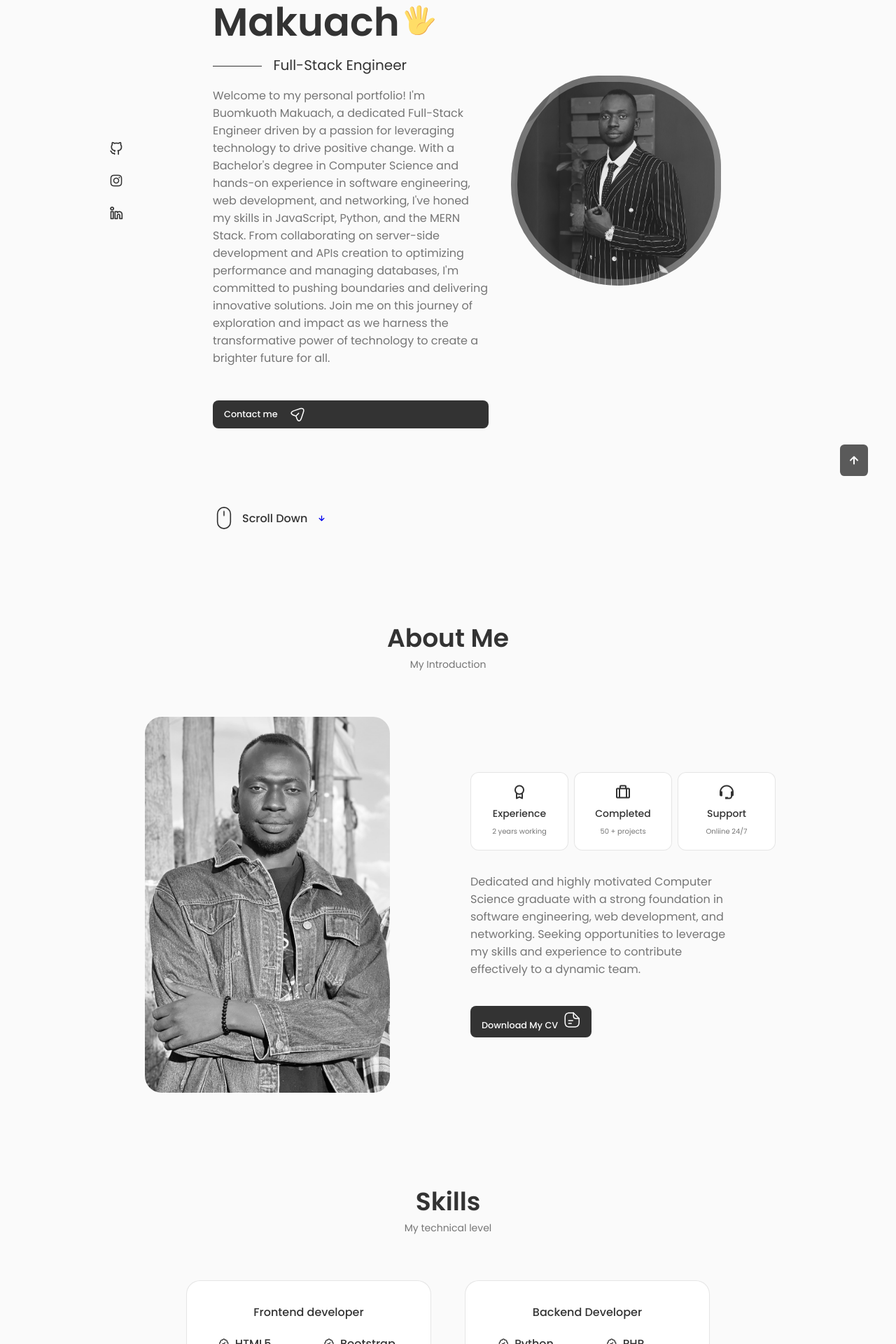
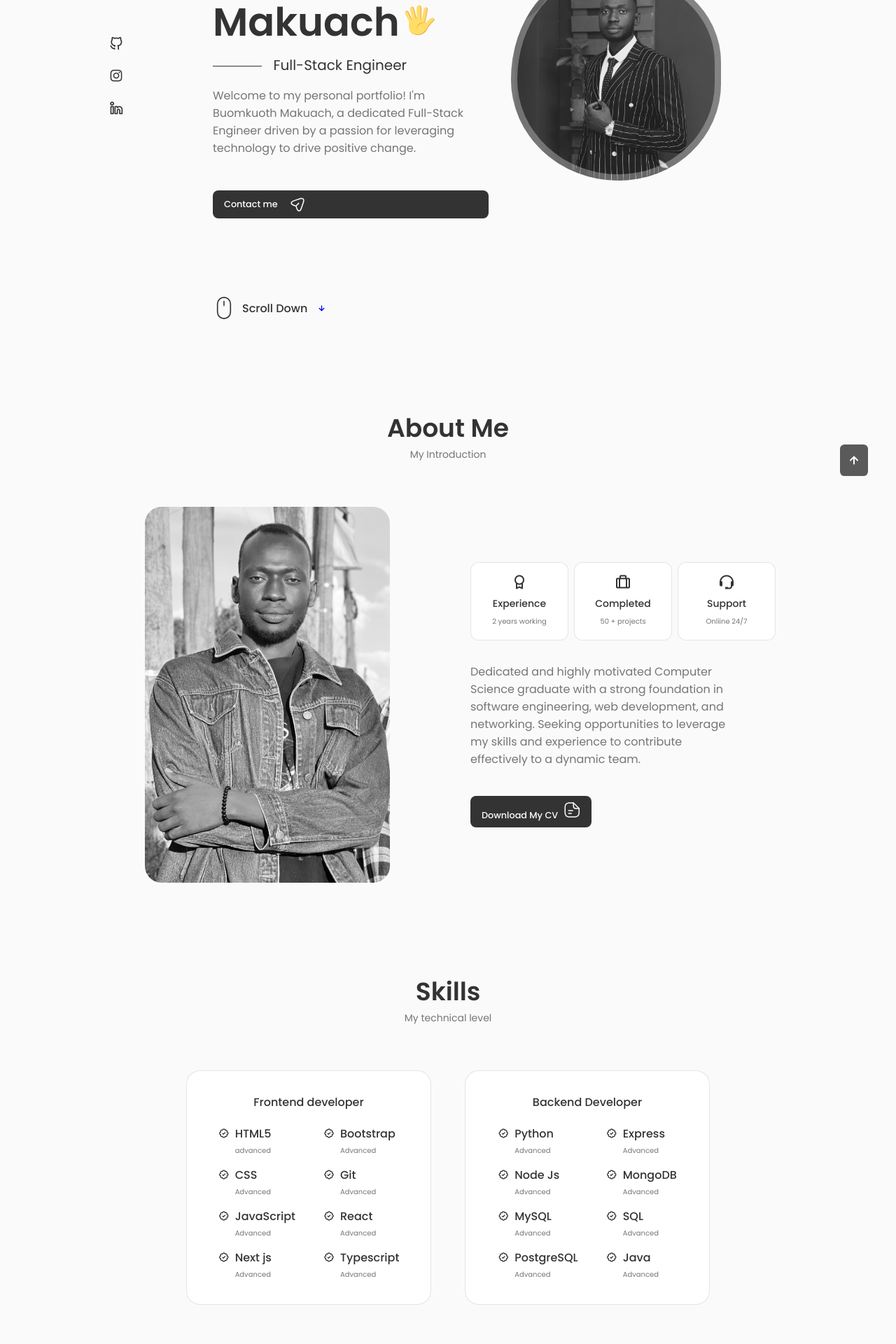
Before and after one commit to BuomYian/portfolio, a React (Vite) app in the folder buomkuoth/: page / in a window 1280 px wide. Shown: the part 280-2200 px from the top of the page at 70% size. Built offline with nearby package versions, Linux system fonts and the light colour scheme.

Commit message:
Updated skills section

```diff
--- a/buomkuoth/src/components/about/About.jsx
+++ b/buomkuoth/src/components/about/About.jsx
@@ -1,6 +1,6 @@
 import "./About.css";
 import aboutImg from "../../assets/malchieng.jpg";
-import CV from "../../assets/mal.pdf";
+import CV from "../../assets/resume.pdf";
 import Info from "./Info";
 
 const About = () => {
--- a/buomkuoth/src/components/home/Data.jsx
+++ b/buomkuoth/src/components/home/Data.jsx
@@ -57,15 +57,7 @@ const Data = () => {
       <p className="home__description">
         Welcome to my personal portfolio! I&apos;m Buomkuoth Makuach, a
         dedicated Full-Stack Engineer driven by a passion for leveraging
-        technology to drive positive change. With a Bachelor&apos;s degree in
-        Computer Science and hands-on experience in software engineering, web
-        development, and networking, I&apos;ve honed my skills in JavaScript,
-        Python, and the MERN Stack. From collaborating on server-side
-        development and APIs creation to optimizing performance and managing
-        databases, I&apos;m committed to pushing boundaries and delivering
-        innovative solutions. Join me on this journey of exploration and impact
-        as we harness the transformative power of technology to create a
-        brighter future for all.
+        technology to drive positive change.
       </p>
       <a href="#contact" className="button button--flex">
         Contact me
--- a/buomkuoth/src/components/home/ScrollDown.jsx
+++ b/buomkuoth/src/components/home/ScrollDown.jsx
@@ -11,34 +11,34 @@ const ScrollDown = () => {
           xmlns="http://www.w3.org/2000/svg"
           xmlnsXlink="http://www.w3.org/1999/xlink"
           style={{
-            fillRule: 'evenodd',
-            clipRule: 'evenodd',
-            strokeLinecap: 'round',
-            strokeLinejoin: 'round',
-            strokeMiterlimit: '1.5',
+            fillRule: "evenodd",
+            clipRule: "evenodd",
+            strokeLinecap: "round",
+            strokeLinejoin: "round",
+            strokeMiterlimit: "1.5",
           }}
         >
           <path
             className="wheel"
             d="M123.359,79.775l0,72.843"
             style={{
-              fill: 'none',
-              stroke: 'var(--title-color)',
-              strokeWidth: '20px',
+              fill: "none",
+              stroke: "var(--title-color)",
+              strokeWidth: "20px",
             }}
           ></path>
           <path
             id="mouse"
             d="M236.717,123.359c0,-62.565 -50.794,-113.359 -113.358,-113.359c-62.565,0 -113.359,50.794 -113.359,113.359l0,143.237c0,62.565 50.794,113.359 113.359,113.359c62.564,0 113.358,-50.794 113.358,-113.359l0,-143.237Z"
             style={{
-              fill: 'none',
-              stroke: 'var(--title-color)',
-              strokeWidth: '20px',
+              fill: "none",
+              stroke: "var(--title-color)",
+              strokeWidth: "20px",
             }}
           ></path>
         </svg>
         <span className="home__scroll-name">Scroll Down</span>
-        <i className="uil uil-arrow-down"></i>
+        <i className="uil uil-arrow-down text-primary"></i>
       </a>
     </div>
   );
--- a/buomkuoth/src/components/home/Social.jsx
+++ b/buomkuoth/src/components/home/Social.jsx
@@ -18,7 +18,7 @@ const Social = () => {
         <i className="uil uil-instagram"></i>
       </a>
       <a
-        href="https://www.linkedin.com/in/buomkuoth-makuach-3ab137200"
+        href="https://www.linkedin.com/in/buomkuoth-makuach/"
         className="home__social-icon"
         target="_blank"
         rel="noreferrer"
--- a/buomkuoth/src/components/skills/Backend.jsx
+++ b/buomkuoth/src/components/skills/Backend.jsx
@@ -41,8 +41,8 @@ const Backend = () => {
           <div className="skills__data">
             <i className="bx bx-badge-check"></i>
             <div>
-              <h3 className="skills__name">PHP</h3>
-              <span className="skills__level">Intermediate</span>
+              <h3 className="skills__name">Express</h3>
+              <span className="skills__level">Advanced</span>
             </div>
           </div>
 
@@ -61,6 +61,14 @@ const Backend = () => {
               <span className="skills__level">Advanced</span>
             </div>
           </div>
+
+          <div className="skills__data">
+            <i className="bx bx-badge-check"></i>
+            <div>
+              <h3 className="skills__name">Java</h3>
+              <span className="skills__level">Advanced</span>
+            </div>
+          </div>
         </div>
       </div>
     </div>
--- a/buomkuoth/src/components/skills/Frontend.jsx
+++ b/buomkuoth/src/components/skills/Frontend.jsx
@@ -8,7 +8,7 @@ const Frontend = () => {
             <i className="bx bx-badge-check"></i>
             <div>
               <h3 className="skills__name">HTML5</h3>
-              <span className="skills__level">advance</span>
+              <span className="skills__level">advanced</span>
             </div>
           </div>
 
```
Also changed, not shown: 1 other file (tests, documents, lock files or other folders).
